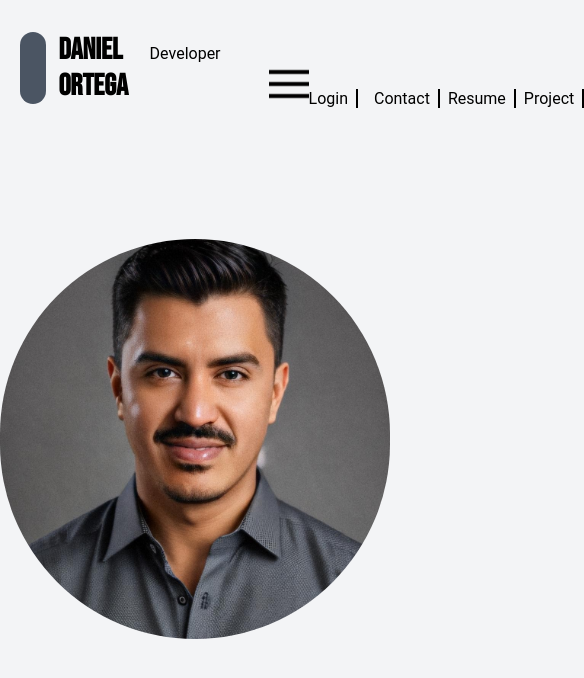
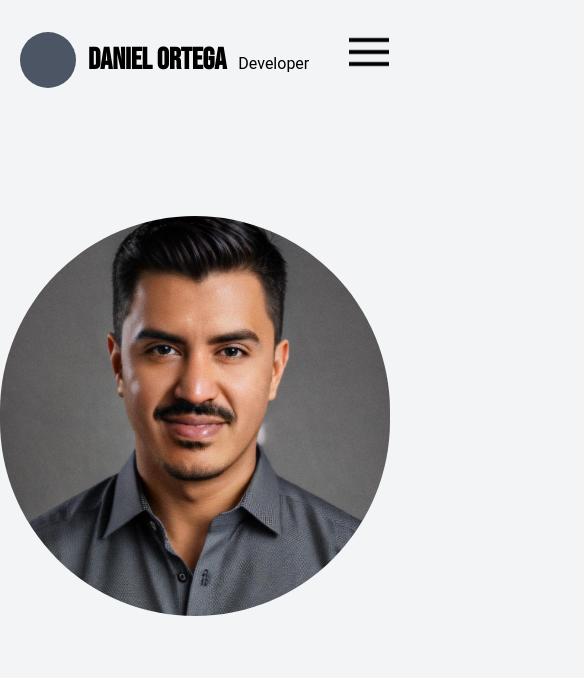
Before and after one commit to Danileson88/personal-website, a React (Vite) app: page / in a window 390 px wide. Shown: the top 678 px of the page, 584 px wide, since content can reach past the window. Built offline with nearby package versions, Linux system fonts and the light colour scheme.

Commit message:
project update 6-1-24

```diff
--- a/src/components/NavBar.tsx
+++ b/src/components/NavBar.tsx
@@ -1,4 +1,5 @@
 import React, { useState } from "react";
+import "../styles/animations.css";
 
 const Header: React.FC = () => {
   const [isOpen, setIsOpen] = useState(false);
@@ -7,37 +8,52 @@ const Header: React.FC = () => {
   };
 
   return (
-    <nav className=" flex items-baseline mt-8 ml-5 md:ml-10 md:mr-10 md:justify-between">
-      <div className="flex">
-        <span className=" bg-gray-600 rounded-full md:w-10 w-9  mr-3"></span>
+    <nav
+      className=" flex mt-8 md:ml-10 md:mr-10 md:justify-between md:sticky md:top-0
+    "
+    >
+      <div className="flex items-center ml-5">
+        <span className=" bg-gray-600 rounded-full md:w-10 w-14 md:h-10 h-14  mr-3"></span>
         <div className="flex items-baseline">
           <h1 className=" font-bebas font-extrabold md:text-4xl text-3xl mr-3">
             Daniel Ortega
           </h1>
-          <h4 className=" font-small">Developer</h4>
+          <h4 className=" font-small flex-none">Developer</h4>
         </div>
       </div>
       <img
-        src="./src/assets/hamburger-icon.png"
-        className={`md:hidden w-10 ml-12`}
+        src={`${
+          isOpen
+            ? "./src/assets/x-icon4.png"
+            : "./src/assets/hamburger-icon.png"
+        }`}
+        className={` md:hidden cursor-pointer w-10 h-10 ml-10 ${
+          isOpen ? "w-12 h-12" : "w-10"
+        }`}
         onClick={openMenu}
       />
-      <ul className={`mr-6 md:flex ${isOpen ? "hidden" : "flex"}`}>
-        <li className="mr-4">
+      <ul
+        className={`mr-6 md:flex absolute md:relative top-32 md:top-0
+        md:w-auto w-screen md:h-auto bg-gray-300 md:bg-inherit
+        h-screen flex items-center flex-col md:flex-row md:gap-2 gap-10
+        text-3xl md:text-base
+        ${isOpen ? "block fade-in-down" : "hidden"} md:block`}
+      >
+        <li className="mr-4 md:mt-0 mt-20">
           Login
-          <span className=" ml-2 border-l-2 border-black"></span>
+          <span className=" ml-2 md:border-l-2 border-black"></span>
         </li>
         <li>
           Contact
-          <span className=" ml-2 border-l-2 border-black"></span>
+          <span className=" ml-2 md:border-l-2 border-black"></span>
         </li>
         <li className="ml-2 mr-2">
           Resume
-          <span className=" ml-2 border-l-2 border-black"></span>
+          <span className=" ml-2 md:border-l-2 border-black"></span>
         </li>
         <li>
-          Project
-          <span className=" ml-2 border-l-2 border-black"></span>
+          Projects
+          <span className=" ml-2 md:-l-2 border-black"></span>
         </li>
       </ul>
     </nav>
--- a/src/components/hero.tsx
+++ b/src/components/hero.tsx
@@ -2,7 +2,7 @@ import React from "react";
 
 const Hero: React.FC = () => {
   return (
-    <div className=" grid grid-cols-1 grid-rows-1 justify-items-center">
+    <div className=" grid grid-cols-1 grid-rows-1 justify-items-center h-screen">
       <div>
         <img
           src="./src/assets/profile-pic.JPG"
--- a/src/index.css
+++ b/src/index.css
@@ -6,37 +6,3 @@
 body {
   @apply bg-gray-100;
 }
-
-/* Basic Hamburger Styles */
-.hamburger {
-  display: flex;
-  flex-direction: column;
-  justify-content: space-around;
-  width: 30px;
-  height: 30px;
-  border: none;
-  background: transparent;
-  cursor: pointer;
-  padding: 0;
-  box-sizing: border-box;
-}
-
-.hamburger .bar {
-  width: 30px;
-  height: 3px;
-  background-color: #333;
-  transition: all 0.3s ease;
-}
-
-/* Open State Styles */
-.hamburger.open .bar:nth-child(1) {
-  transform: rotate(45deg) translate(5px, 5px);
-}
-
-.hamburger.open .bar:nth-child(2) {
-  opacity: 0;
-}
-
-.hamburger.open .bar:nth-child(3) {
-  transform: rotate(-45deg) translate(5px, -5px);
-}
--- /dev/null
+++ b/src/styles/animations.css
@@ -0,0 +1,15 @@
+/* src/styles/animations.css */
+@keyframes fadeInDown {
+  0% {
+    opacity: 0;
+    transform: translateY(-200px);
+  }
+  100% {
+    opacity: 1;
+    transform: translateY(0);
+  }
+}
+
+.fade-in-down {
+  animation: fadeInDown 0.5s ease-out;
+}
```
Also changed, not shown: src/assets/x-icon4.png (added).
